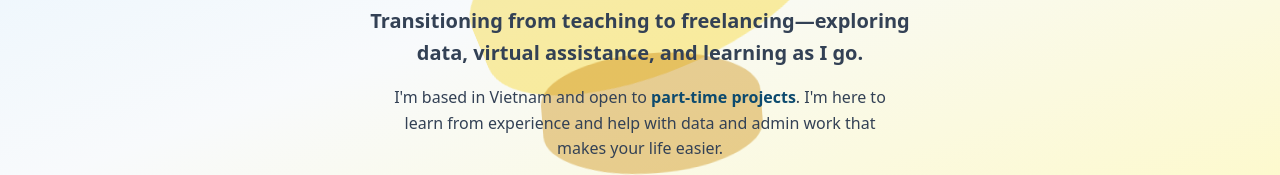
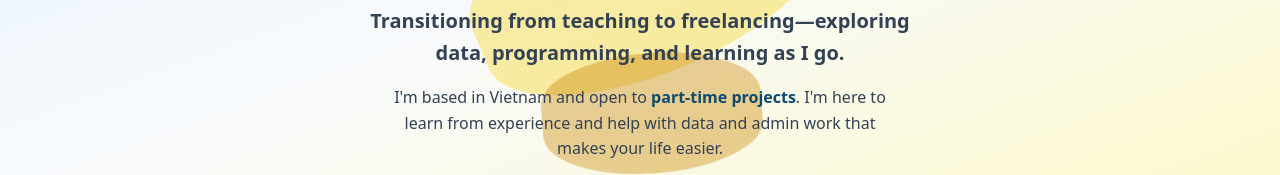
Before and after one commit to mike-proven-freelancer/mike-proven-freelancer.github.io, a plain HTML site: page index.html in a window 1280 px wide. Shown: the part 355-530 px from the top of the page. Drawn offline with Linux system fonts and the light colour scheme.

Commit message:
headline edit
Made-with: Cursor

```diff
--- a/index.html
+++ b/index.html
@@ -16,7 +16,7 @@
         <img src="profile.jpg" alt="Mike Proven" class="hero__photo" width="200" height="200">
       </div>
       <h1 class="hero__name">Mike Proven</h1>
-      <p class="hero__tagline">Transitioning from teaching to freelancing—exploring data, virtual assistance, and learning as I go.</p>
+      <p class="hero__tagline">Transitioning from teaching to freelancing—exploring data, programming, and learning as I go.</p>
       <p class="hero__intro">I'm based in Vietnam and open to <strong>part-time projects</strong>. I'm here to learn from experience and help with data and admin work that makes your life easier.</p>
       <p class="hero__footnote">Living and working in Vietnam · Open to part-time work and learning by doing.</p>
     </div>
```
